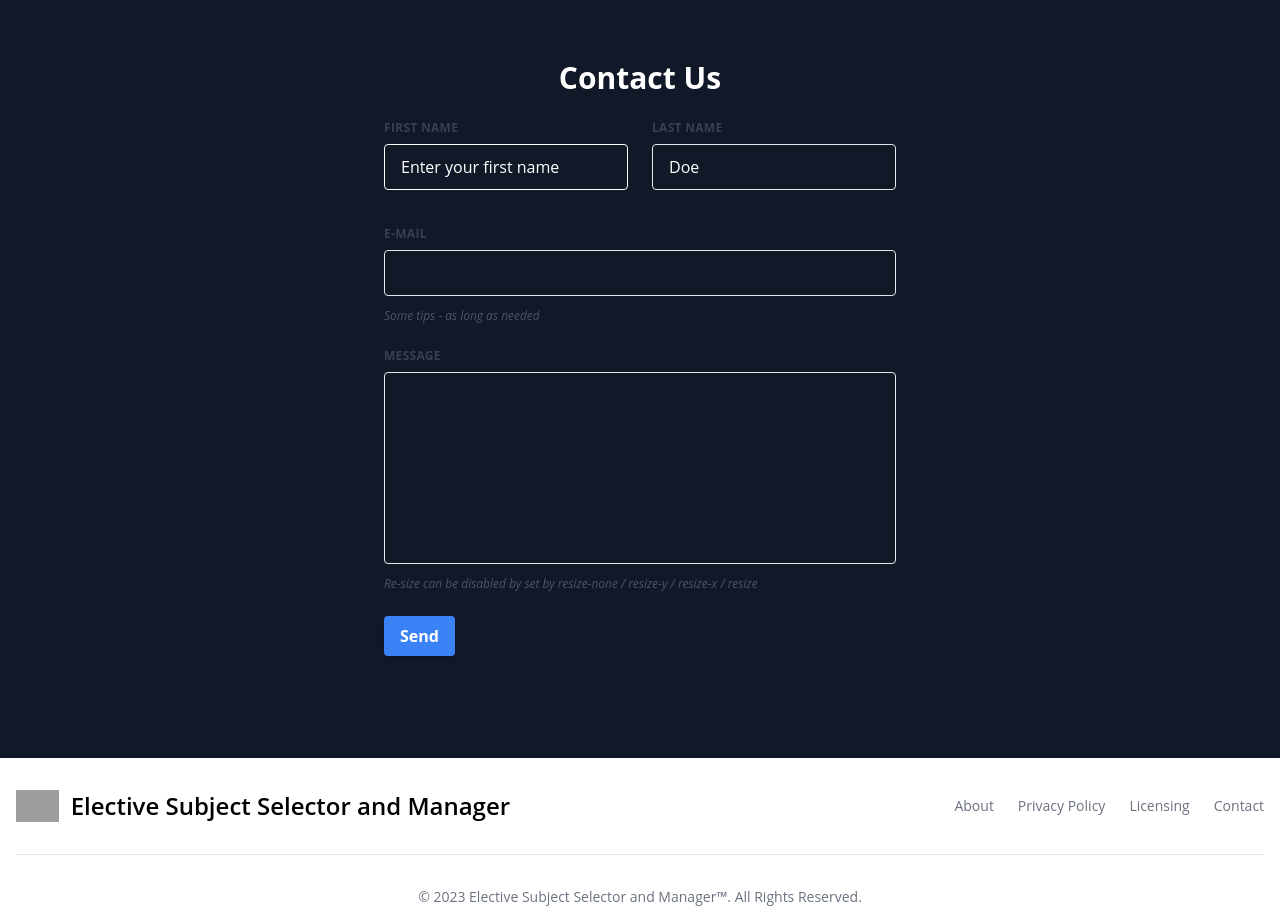
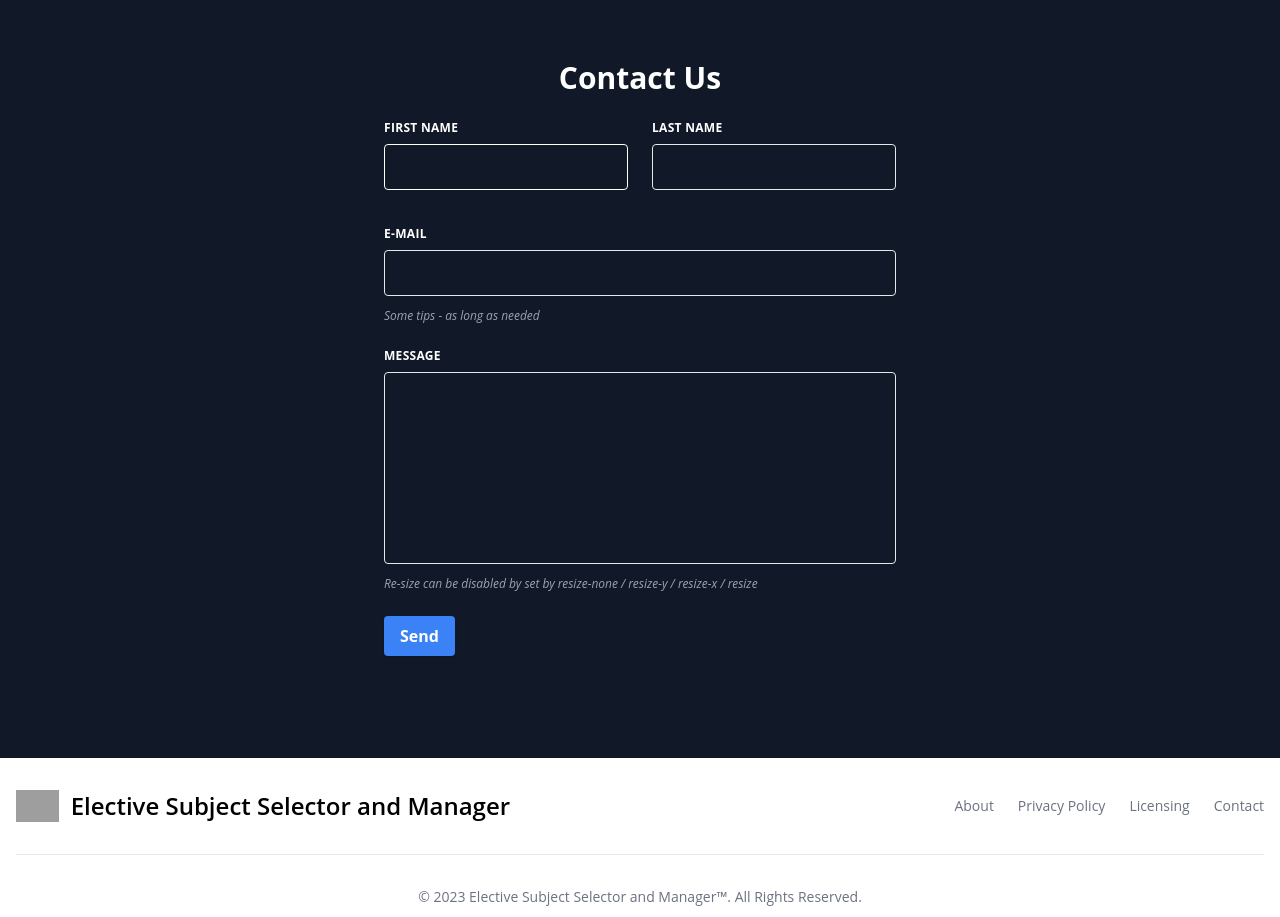
Before and after one commit to JayeshYadav99/ElectiChoice, a React (Vite) app in the folder client/: page / in a window 1280 px wide. Shown: the part 1140-2057 px from the top of the page. Built offline with nearby package versions, Linux system fonts and the light colour scheme; grey boxes are pictures that could not be loaded.

Commit message:
style: improve Home page ✨

```diff
--- a/client/index.html
+++ b/client/index.html
@@ -2,9 +2,13 @@
 <html lang="en">
   <head>
     <meta charset="UTF-8" />
-    <link rel="icon" type="image/svg+xml" href="/vite.svg" />
+    <link
+      rel="icon"
+      type="image/svg+xml"
+      href="https://cdn-icons-png.flaticon.com/512/2436/2436636.png"
+    />
     <meta name="viewport" content="width=device-width, initial-scale=1.0" />
-    <title>Vite + React</title>
+    <title>Elective Subject Selector and Manager</title>
   </head>
   <body className="">
     <div id="root"></div>
--- a/client/src/Components/Auth/Feature.jsx
+++ b/client/src/Components/Auth/Feature.jsx
@@ -7,7 +7,9 @@ export default function Feature() {
         <div class="container px-6 py-10 mx-auto">
           <h1 class="text-3xl font-semibold text-gray-800 capitalize lg:text-4xl dark:text-white">
             explore our awesome
-            <span class="underline decoration-blue-500 mr-8">{"           "}Features</span>
+            <span class="underline decoration-blue-500 mr-8">
+              {"           "}Features
+            </span>
           </h1>
 
           <p class="mt-4 text-gray-500 xl:mt-6 dark:text-gray-300"></p>
@@ -51,7 +53,7 @@ export default function Feature() {
 
               <a
                 href="#"
-                class="inline-flex p-2 text-blue-500 capitalize transition-colors duration-200 transform bg-blue-100 rounded-full dark:bg-blue-500 dark:text-white hover:underline hover:text-blue-600 dark:hover:text-blue-500"
+                class="inline-flex p-2 text-blue-500 capitalize transition-colors duration-200 transform bg-blue-100 rounded-full dark:bg-blue-500 dark:text-white "
               >
                 <svg
                   xmlns="http://www.w3.org/2000/svg"
--- a/client/src/Components/Contectus.jsx
+++ b/client/src/Components/Contectus.jsx
@@ -10,7 +10,7 @@ export default function Contectus() {
         <div class="flex flex-wrap -mx-3 mb-6">
           <div class="w-full md:w-1/2 px-3 mb-6 md:mb-0">
             <label
-              class="block uppercase tracking-wide text-gray-700 text-xs font-bold mb-2"
+              class="block uppercase tracking-wide text-white text-xs font-bold mb-2"
               for="grid-first-name"
             >
               First Name
@@ -19,12 +19,11 @@ export default function Contectus() {
               class="appearance-none block w-full bg-gray-900 text-white placeholder-white border border-white focus:border-blue-300 rounded py-3 px-4 mb-3 leading-tight "
               id="grid-first-name"
               type="text"
-              placeholder="Enter your first name"
             />
           </div>
           <div class="w-full md:w-1/2 px-3">
             <label
-              class="block uppercase tracking-wide text-gray-700 text-xs font-bold mb-2"
+              class="block uppercase tracking-wide text-white text-xs font-bold mb-2"
               for="grid-last-name"
             >
               Last Name
@@ -33,14 +32,13 @@ export default function Contectus() {
               class="appearance-none block w-full bg-gray-900 text-white placeholder-white border border-gray-200 rounded py-3 px-4 leading-tight  focus:border-blue-500"
               id="grid-last-name"
               type="text"
-              placeholder="Doe"
             />
           </div>
         </div>
         <div class="flex flex-wrap -mx-3 mb-6">
           <div class="w-full px-3">
             <label
-              class="block uppercase tracking-wide text-gray-700 text-xs font-bold mb-2"
+              class="block uppercase tracking-wide text-white text-xs font-bold mb-2"
               for="grid-password"
             >
               E-mail
@@ -50,7 +48,7 @@ export default function Contectus() {
               id="email"
               type="email"
             />
-            <p class="text-gray-600 text-xs italic">
+            <p class="text-gray-400 text-xs italic">
               Some tips - as long as needed
             </p>
           </div>
@@ -58,7 +56,7 @@ export default function Contectus() {
         <div class="flex flex-wrap -mx-3 mb-6">
           <div class="w-full px-3">
             <label
-              class="block uppercase tracking-wide text-gray-700 text-xs font-bold mb-2"
+              class="block uppercase tracking-wide text-white text-xs font-bold mb-2"
               for="grid-password"
             >
               Message
@@ -67,7 +65,7 @@ export default function Contectus() {
               class="no-resize appearance-none block w-full bg-gray-900 text-white placeholder-white border border-gray-200 rounded py-3 px-4 mb-3 leading-tight  h-48 resize-none"
               id="message"
             ></textarea>
-            <p class="text-gray-600 text-xs italic">
+            <p class="text-gray-400 text-xs italic">
               Re-size can be disabled by set by resize-none / resize-y /
               resize-x / resize
             </p>
```
